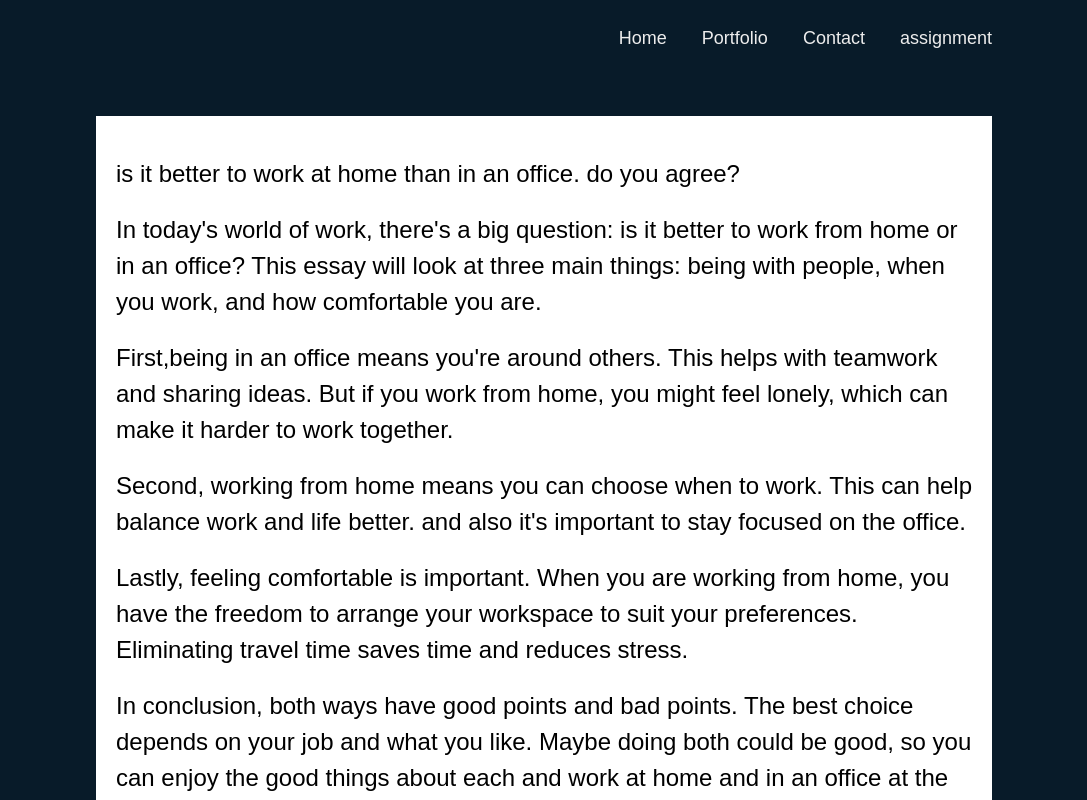
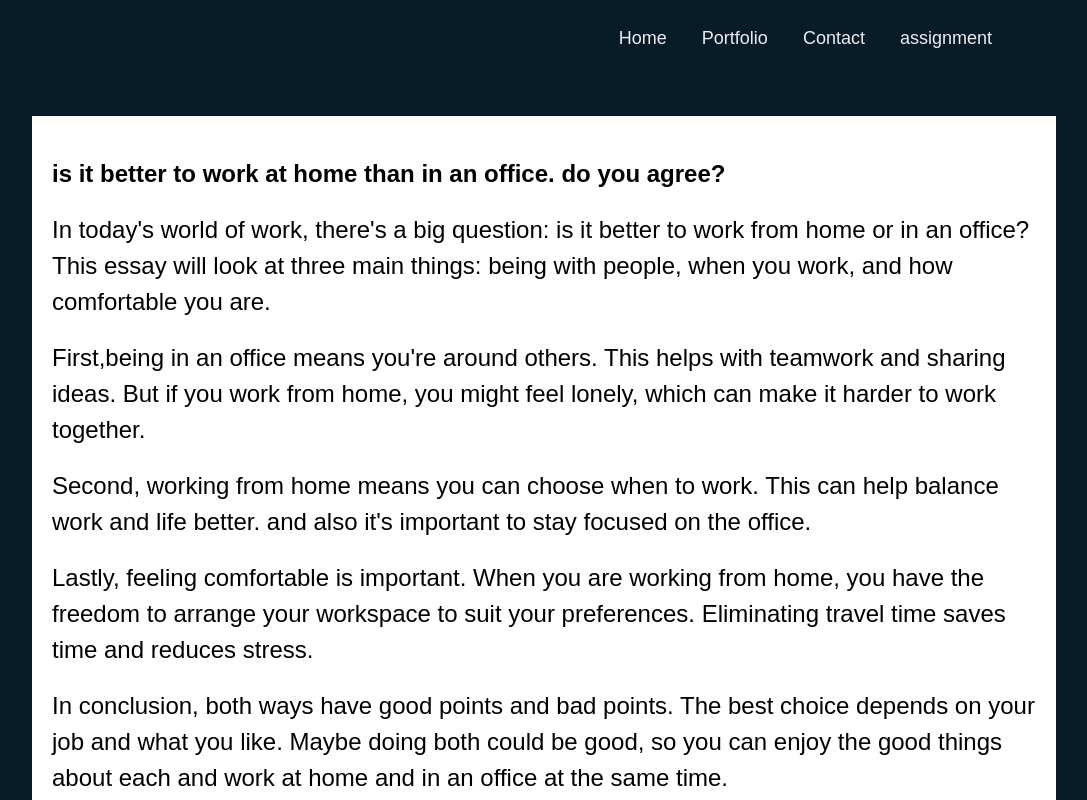
Before and after one commit to Amirmmolazemi/Me, a React (Vite) app: page /Me/assignment in a window 1280 px wide. Shown: the top 800 px of the page, without its empty margins (96-1183 px from the left). Built offline with nearby package versions, Linux system fonts and the light colour scheme.

Commit message:
add some styles for title

```diff
--- a/src/pages/styles/Assignment.module.css
+++ b/src/pages/styles/Assignment.module.css
@@ -1,8 +1,12 @@
 .container {
   margin: 0 auto;
-  width: 70%;
+  width: 80%;
   height: fit-content;
   background-color: #fff;
   color: black;
   padding: 20px;
 }
+
+.title {
+  font-weight: bold;
+}
```
